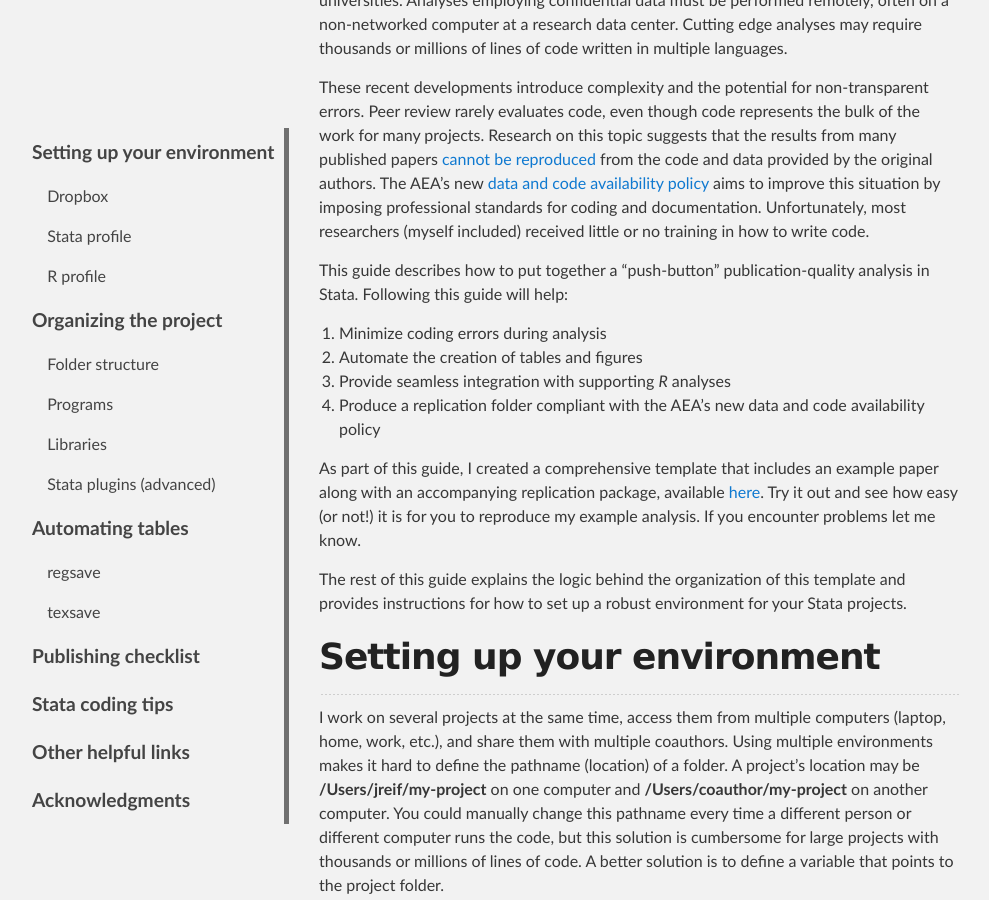
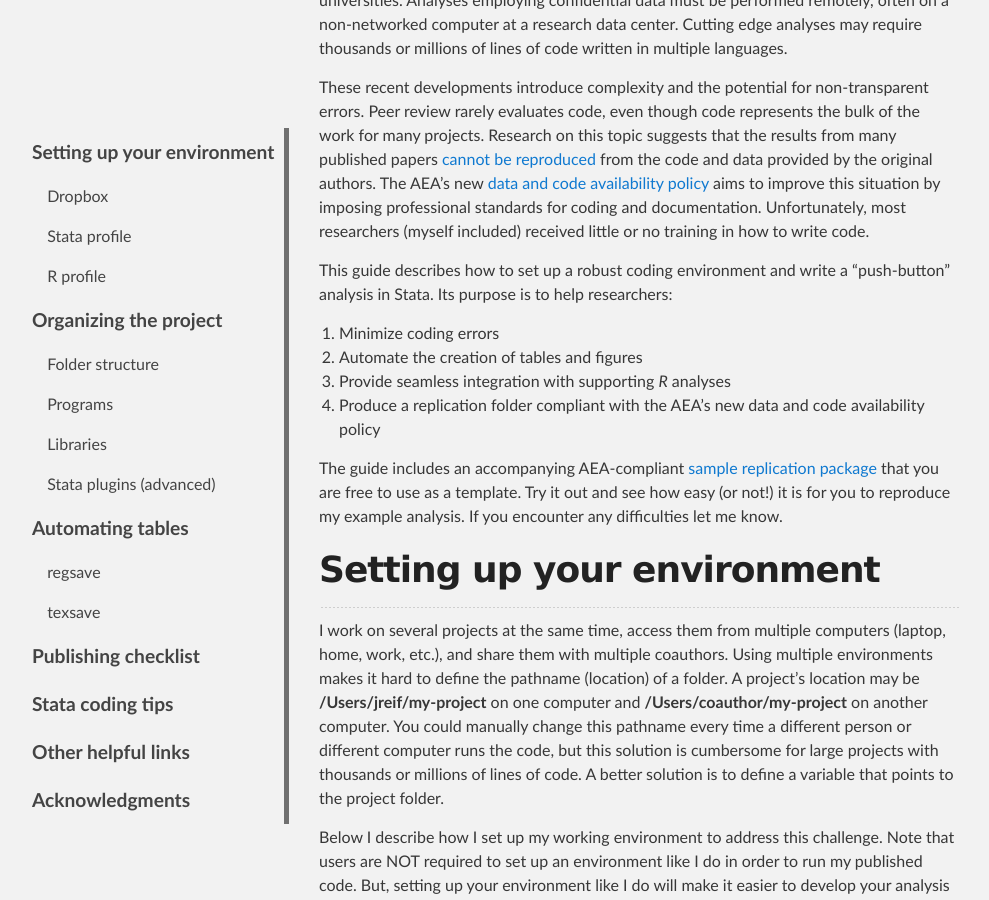
Before and after one commit to maskegger/guide, a Jekyll site: the page built from index.md, in a window 1280 px wide and 900 px high, scrolled down 368 px. Shown: the whole window, without its empty margins (1-990 px from the left). Built offline with Jekyll 4.4.1, drawn with Linux system fonts in a browser that asks for light colours; our own code applies the rules of GitHub Pages for plain Markdown files.

Commit message:
Update index.md

```diff
--- a/index.md
+++ b/index.md
@@ -8,16 +8,14 @@ Empirical research in economics has grown in importance thanks to improvements i
 
 These recent developments introduce complexity and the potential for non-transparent errors. Peer review rarely evaluates code, even though code represents the bulk of the work for many projects. Research on this topic suggests that the results from many published papers [cannot be reproduced](https://www.nowpublishers.com/article/Details/CFR-0053) from the code and data provided by the original authors. The AEA's new [data and code availability policy](https://www.aeaweb.org/journals/policies/data-code) aims to improve this situation by imposing professional standards for coding and documentation. Unfortunately, most researchers (myself included) received little or no training in how to write code.
 
-This guide describes how to put together a "push-button" publication-quality analysis in Stata. Following this guide will help:
-1. Minimize coding errors during analysis
+This guide describes how to set up a robust coding environment and write a "push-button" analysis in Stata. Its purpose is to help researchers:
+1. Minimize coding errors
 1. Automate the creation of tables and figures
 1. Provide seamless integration with supporting *R* analyses
 1. Produce a replication folder compliant with the AEA's new data and code availability policy
 
-As part of this guide, I created a comprehensive template that includes an example paper along with an accompanying replication package, available [here](https://github.com/reifjulian/my-project). Try it out and see how easy (or not!) it is for you to reproduce my example analysis. If you encounter problems let me know.
+The guide includes an accompanying AEA-compliant [sample replication package](https://github.com/reifjulian/my-project) that you are free to use as a template. Try it out and see how easy (or not!) it is for you to reproduce my example analysis. If you encounter any difficulties let me know.
 
-
-The rest of this guide explains the logic behind the organization of this template and provides instructions for how to set up a robust environment for your Stata projects.
 
 <!-- Table of contents
 1. toc1
```
